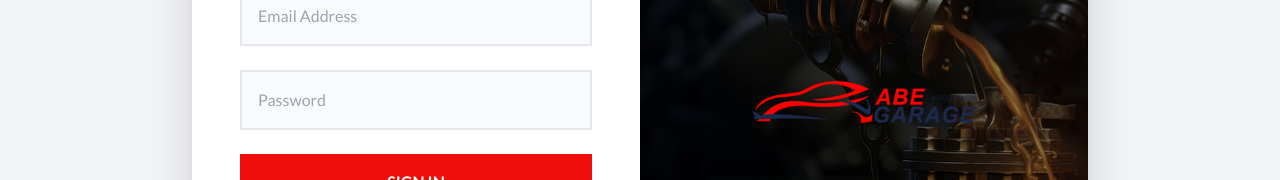
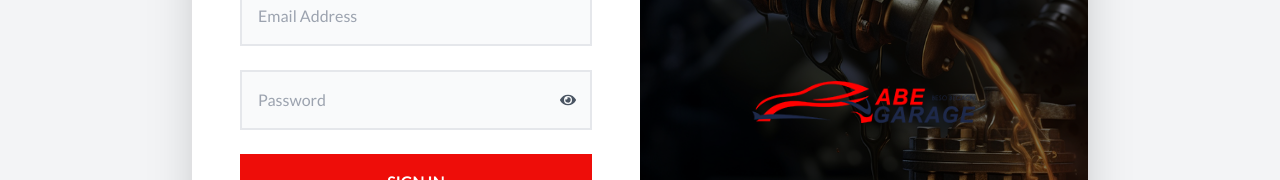
Before and after one commit to Tesfamichael12/Abe-Garage, a Next.js app in the folder frontend/: page /signin in a window 1280 px wide. Shown: the part 428-608 px from the top of the page. Built offline with nearby package versions, Linux system fonts and the light colour scheme; no server answers.

Commit message:
feat(frontend): add password visibility toggle to SignInPage for improved user experience

```diff
--- a/frontend/src/app/(auth)/signin/page.tsx
+++ b/frontend/src/app/(auth)/signin/page.tsx
@@ -5,6 +5,7 @@
 import { PulseLoader } from "react-spinners";
 import { useRouter, useSearchParams } from "next/navigation";
 import Link from "next/link";
+import { FaEye, FaEyeSlash } from "react-icons/fa";
 
 type FormFields = {
   email: string;
@@ -13,6 +14,7 @@
 
 function SignInPage() {
   const [error, setError] = useState(false);
+  const [showPassword, setShowPassword] = useState(false);
   const router = useRouter();
   const searchParams = useSearchParams();
 
@@ -76,7 +78,7 @@
                 <p className="text-red-500 mt-1">{errors.email.message}</p>
               )}
             </div>
-            <div>
+            <div className="relative">
               <input
                 {...register("password", {
                   required: "Password is required",
@@ -85,14 +87,22 @@
                     message: "Password must be at least 8 characters",
                   },
                 })}
-                className="w-full p-4 bg-gray-50 border-2 border-gray-200 focus:outline-none focus:border-customeRed focus:ring-0"
+                className="w-full p-4 bg-gray-50 border-2 border-gray-200 focus:outline-none focus:border-customeRed focus:ring-0 pr-12"
                 placeholder="Password"
-                type="password"
+                type={showPassword ? "text" : "password"}
               />
-              {errors.password && (
-                <p className="text-red-500 mt-1">{errors.password.message}</p>
-              )}
+              <button
+                type="button"
+                onClick={() => setShowPassword(!showPassword)}
+                className="absolute inset-y-0 right-0 flex items-center px-4 text-gray-600"
+              >
+                {showPassword ? <FaEyeSlash /> : <FaEye />}
+              </button>
             </div>
+            {errors.password && (
+              <p className="text-red-500 mt-1">{errors.password.message}</p>
+            )}
+
             {error && (
               <p className="text-red-500 text-center">
                 Invalid credentials. Please try again.
```
